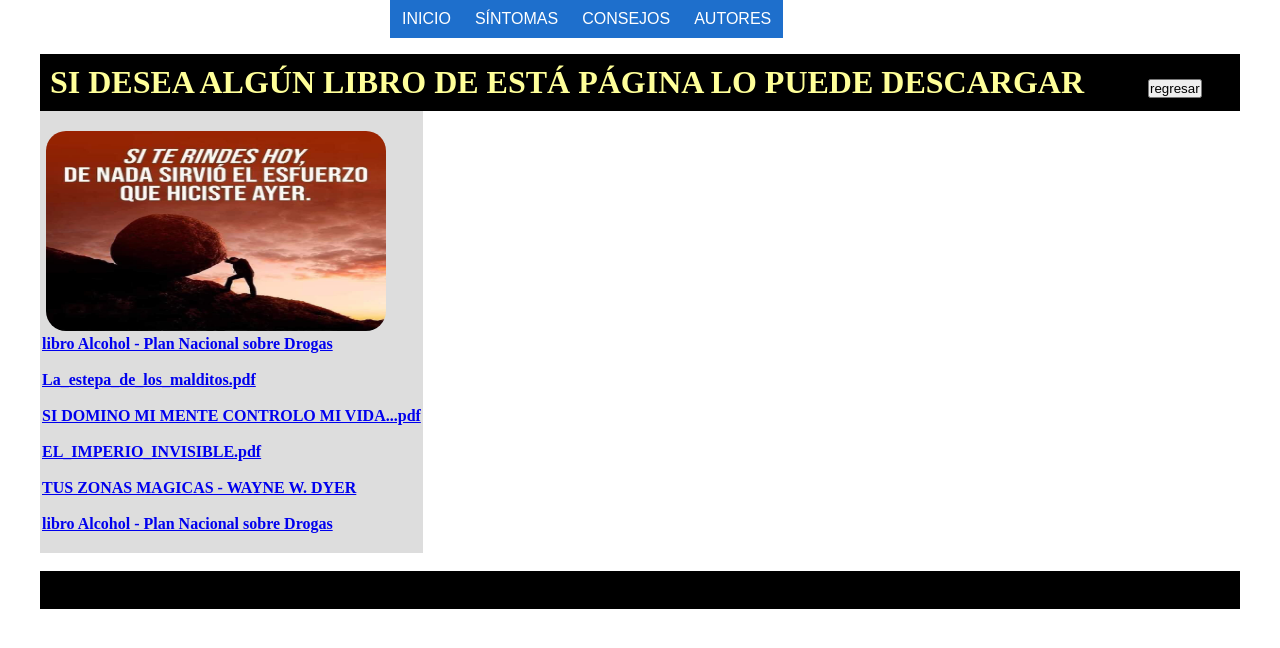
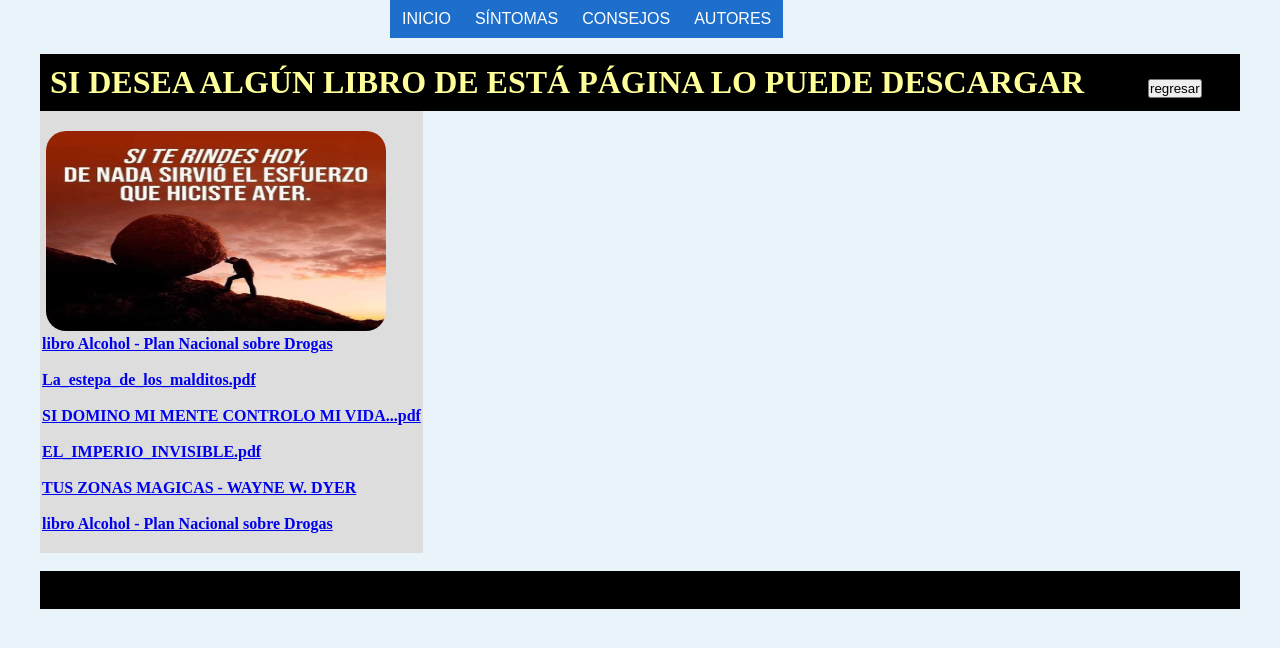
Before and after one commit to GuilianavaD/AA-Proyecto, a PHP site: page /libros.php in a window 1280 px wide. Shown: the top 648 px of the page. Run offline with PHP 8.4, Linux system fonts and the light colour scheme; lists and menus that the app fills with data are empty.

Commit message:
Update libros.php

```diff
--- a/libros.php
+++ b/libros.php
@@ -6,7 +6,7 @@
     <link rel="stylesheet" type="text/css" href="style.css">
     <title>AA</title>
     <style type="text/css">
-    body{
+    body{ background-color:#E8F4FA;
         margin-left: 40px;
         margin-right: 40px;
     }
@@ -27,7 +27,7 @@
       }
     </style>
     </head>
-    <body>
+    <body >
     <div id="header">
         <ul class="nav">
             <li><a href="Inicio.php">INICIO</a>
```
